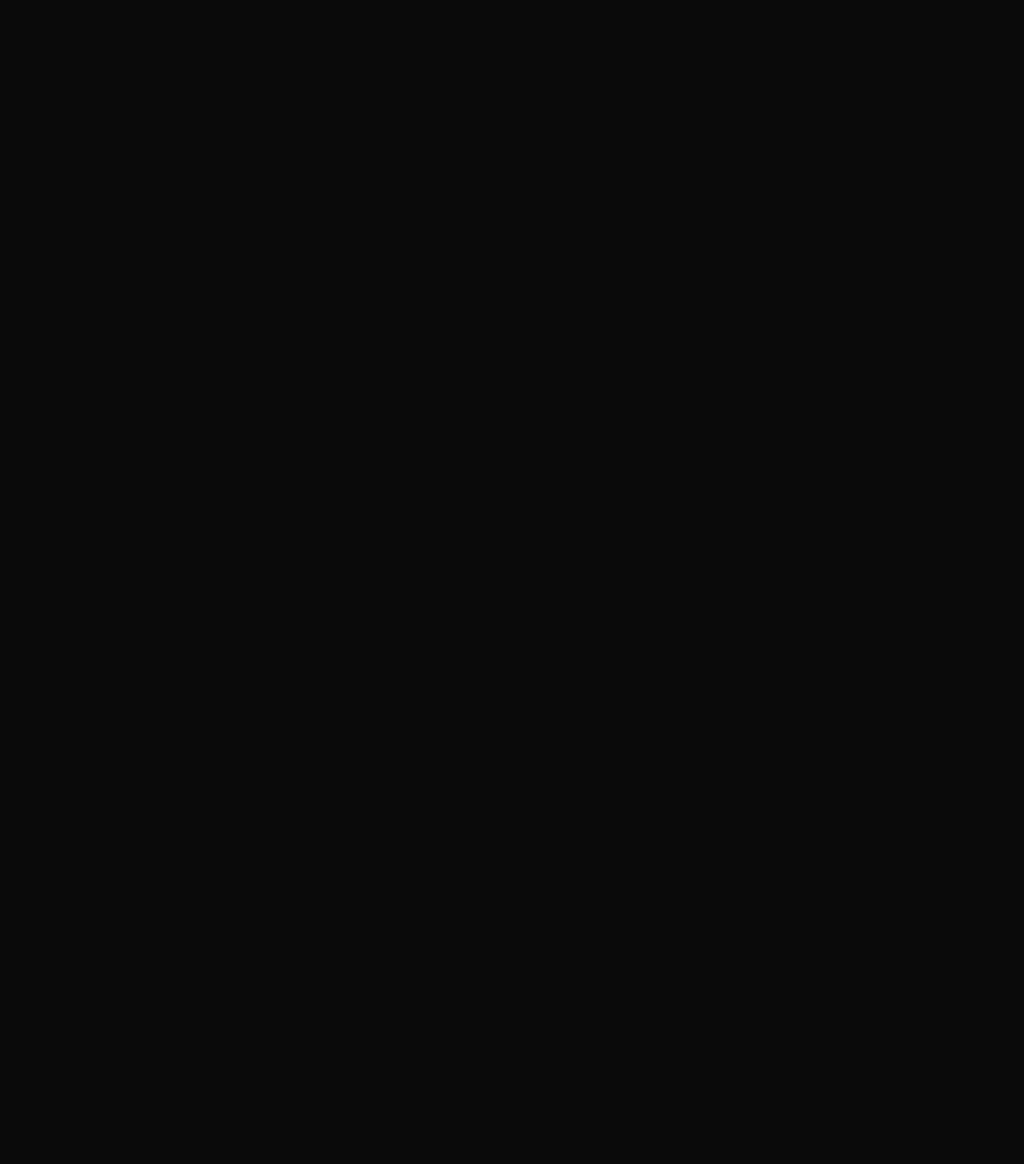
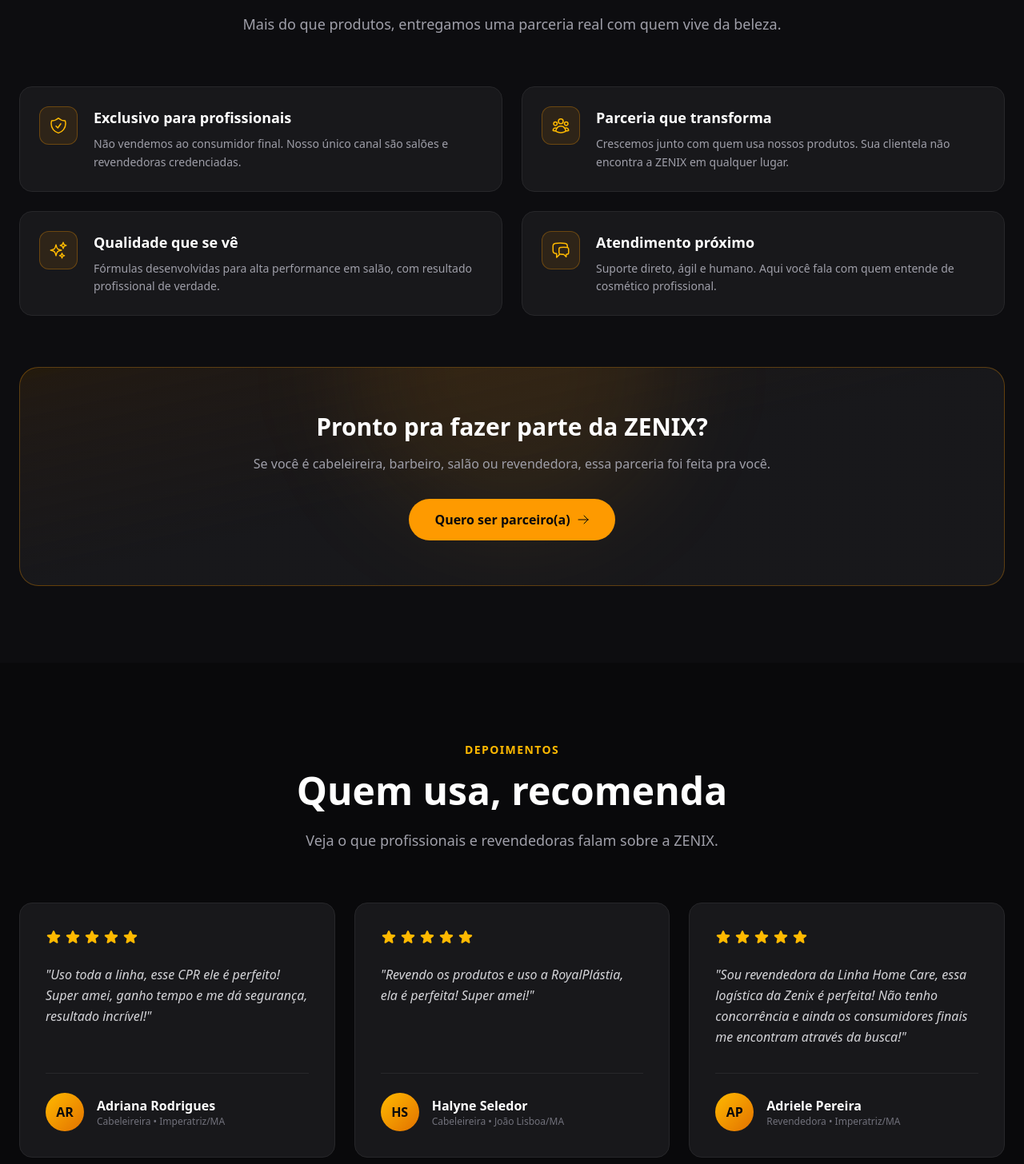
Before and after one commit to paulamelo2404/zenix-landing, a React (Vite) app: page / in a window 1280 px wide. Shown: the part 5154-6610 px from the top of the page at 80% size. Before the commit the page ends 4962 px from the top, so only its background shows below. Built offline with nearby package versions, Linux system fonts and the light colour scheme.

Commit message:
feat: diferenciais e depoimentos

```diff
--- a/src/App.tsx
+++ b/src/App.tsx
@@ -4,6 +4,8 @@
 import { Sobre } from './components/Sobre';
 import { Categorias } from './components/Categorias';
 import { Produtos } from './components/Produtos';
+import { Diferenciais } from './components/Diferenciais';
+import { Depoimentos } from './components/Depoimentos';
 
 export default function App() {
   return (
@@ -15,6 +17,8 @@
         <Sobre />
         <Categorias />
         <Produtos />
+        <Diferenciais />
+        <Depoimentos />
       </main>
     </div>
   );
--- /dev/null
+++ b/src/components/Depoimentos.tsx
@@ -0,0 +1,58 @@
+import { depoimentos } from '../data/depoimentos';
+import { StarIcon } from '@heroicons/react/24/solid';
+
+export function Depoimentos() {
+  return (
+    <section id="depoimentos" className="relative py-24 px-6">
+      <div className="max-w-7xl mx-auto">
+        {/* Cabeçalho */}
+        <div className="max-w-3xl mx-auto text-center mb-16">
+          <span className="text-amber-400 text-sm font-semibold tracking-widest uppercase">
+            Depoimentos
+          </span>
+          <h2 className="text-3xl md:text-5xl font-bold mt-4 mb-6">
+            Quem usa, recomenda
+          </h2>
+          <p className="text-zinc-400 text-lg">
+            Veja o que profissionais e revendedoras falam sobre a ZENIX.
+          </p>
+        </div>
+
+        {/* Grid de depoimentos */}
+        <div className="grid md:grid-cols-3 gap-6">
+          {depoimentos.map((dep) => (
+            <div
+              key={dep.nome}
+              className="bg-zinc-900 border border-zinc-800 rounded-2xl p-8 flex flex-col hover:border-amber-500/40 transition"
+            >
+              {/* Estrelas */}
+              <div className="flex gap-1 mb-6">
+                {[1, 2, 3, 4, 5].map((i) => (
+                  <StarIcon key={i} className="w-5 h-5 text-amber-400" />
+                ))}
+              </div>
+
+              {/* Texto */}
+              <p className="text-zinc-300 leading-relaxed mb-8 flex-1 italic">
+                "{dep.texto}"
+              </p>
+
+              {/* Autor */}
+              <div className="flex items-center gap-4 pt-6 border-t border-zinc-800">
+                <div className="w-12 h-12 rounded-full bg-linear-to-br from-amber-400 to-amber-600 flex items-center justify-center text-zinc-950 font-bold">
+                  {dep.iniciais}
+                </div>
+                <div>
+                  <p className="font-semibold text-white">{dep.nome}</p>
+                  <p className="text-xs text-zinc-500">
+                    {dep.profissao} • {dep.cidade}
+                  </p>
+                </div>
+              </div>
+            </div>
+          ))}
+        </div>
+      </div>
+    </section>
+  );
+}
--- /dev/null
+++ b/src/components/Diferenciais.tsx
@@ -0,0 +1,108 @@
+import {
+  ShieldCheckIcon,
+  UserGroupIcon,
+  SparklesIcon,
+  ChatBubbleLeftRightIcon,
+} from '@heroicons/react/24/outline';
+import { links } from '../utils/whatsapp';
+import { ArrowRightIcon } from '@heroicons/react/24/outline';
+
+const diferenciais = [
+  {
+    icone: ShieldCheckIcon,
+    titulo: 'Exclusivo para profissionais',
+    descricao:
+      'Não vendemos ao consumidor final. Nosso único canal são salões e revendedoras credenciadas.',
+  },
+  {
+    icone: UserGroupIcon,
+    titulo: 'Parceria que transforma',
+    descricao:
+      'Crescemos junto com quem usa nossos produtos. Sua clientela não encontra a ZENIX em qualquer lugar.',
+  },
+  {
+    icone: SparklesIcon,
+    titulo: 'Qualidade que se vê',
+    descricao:
+      'Fórmulas desenvolvidas para alta performance em salão, com resultado profissional de verdade.',
+  },
+  {
+    icone: ChatBubbleLeftRightIcon,
+    titulo: 'Atendimento próximo',
+    descricao:
+      'Suporte direto, ágil e humano. Aqui você fala com quem entende de cosmético profissional.',
+  },
+];
+
+export function Diferenciais() {
+  return (
+    <section className="relative py-24 px-6 bg-zinc-900/30">
+      <div className="max-w-7xl mx-auto">
+        {/* Cabeçalho */}
+        <div className="max-w-3xl mx-auto text-center mb-16">
+          <span className="text-amber-400 text-sm font-semibold tracking-widest uppercase">
+            Nossos Diferenciais
+          </span>
+          <h2 className="text-3xl md:text-5xl font-bold mt-4 mb-6">
+            Por que a ZENIX é diferente?
+          </h2>
+          <p className="text-zinc-400 text-lg">
+            Mais do que produtos, entregamos uma parceria real com quem vive da
+            beleza.
+          </p>
+        </div>
+
+        {/* Grid de diferenciais */}
+        <div className="grid md:grid-cols-2 gap-6 mb-16">
+          {diferenciais.map((item) => {
+            const Icone = item.icone;
+            return (
+              <div
+                key={item.titulo}
+                className="flex gap-5 bg-zinc-900 border border-zinc-800 rounded-2xl p-6 hover:border-amber-500/40 transition"
+              >
+                <div className="shrink-0">
+                  <div className="w-12 h-12 rounded-xl bg-amber-500/10 border border-amber-500/30 flex items-center justify-center">
+                    <Icone className="w-6 h-6 text-amber-400" />
+                  </div>
+                </div>
+                <div>
+                  <h3 className="text-lg font-semibold text-white mb-2">
+                    {item.titulo}
+                  </h3>
+                  <p className="text-zinc-400 text-sm leading-relaxed">
+                    {item.descricao}
+                  </p>
+                </div>
+              </div>
+            );
+          })}
+        </div>
+
+        {/* Faixa de impacto */}
+        <div className="relative rounded-3xl overflow-hidden border border-amber-500/30 bg-linear-to-br from-amber-500/10 via-zinc-900 to-zinc-900 p-10 md:p-14 text-center">
+          <div className="absolute top-0 left-1/2 -translate-x-1/2 w-100 h-100 bg-amber-500/10 rounded-full blur-3xl -translate-y-1/2" />
+
+          <div className="relative">
+            <h3 className="text-2xl md:text-3xl font-bold text-white mb-4">
+              Pronto pra fazer parte da ZENIX?
+            </h3>
+            <p className="text-zinc-400 max-w-2xl mx-auto mb-8">
+              Se você é cabeleireira, barbeiro, salão ou revendedora, essa
+              parceria foi feita pra você.
+            </p>
+            <a
+              href={links.parceiro}
+              target="_blank"
+              rel="noopener noreferrer"
+              className="inline-flex items-center gap-2 bg-amber-500 hover:bg-amber-400 text-zinc-950 font-semibold px-8 py-3.5 rounded-full transition group"
+            >
+              Quero ser parceiro(a)
+              <ArrowRightIcon className="w-4 h-4 group-hover:translate-x-1 transition-transform" />
+            </a>
+          </div>
+        </div>
+      </div>
+    </section>
+  );
+}
```
